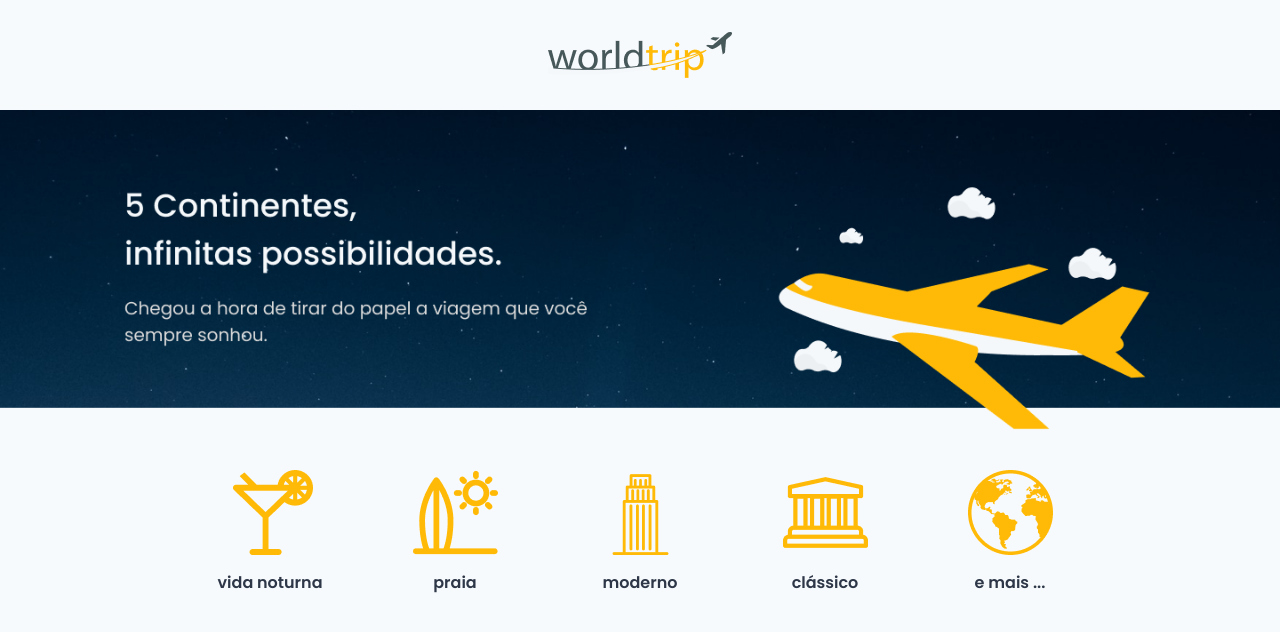
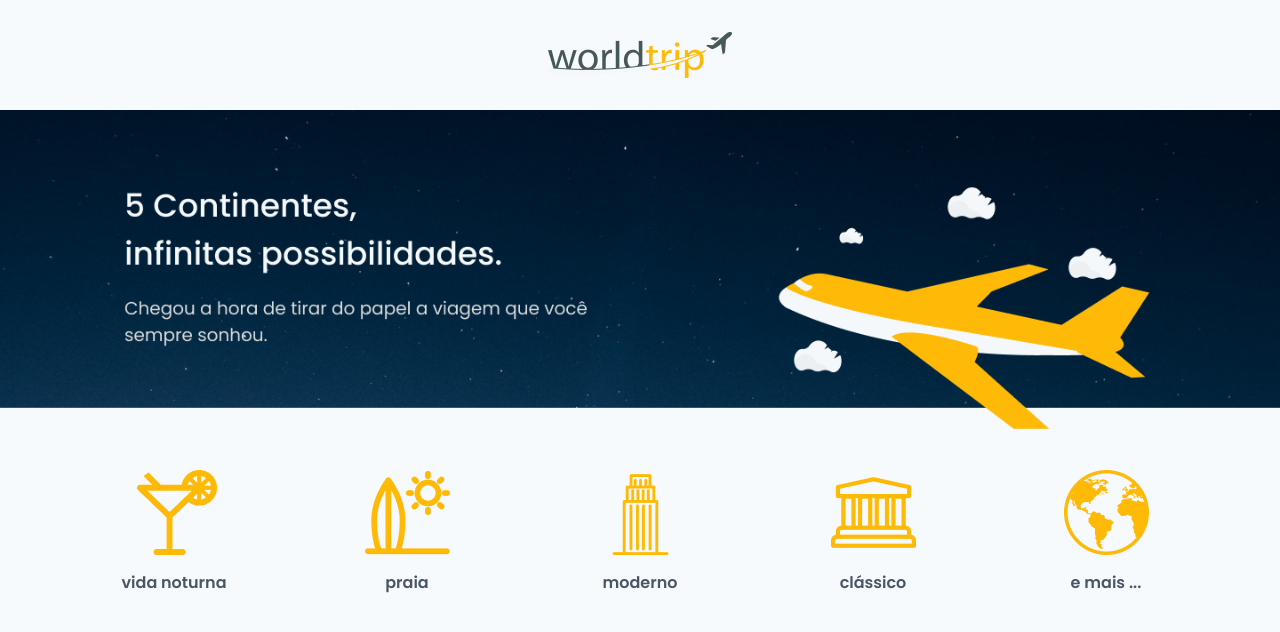
Before and after one commit to NakajimaDaniel/desafio07-ignite-chakraui, a Next.js app: page / in a window 1280 px wide. Shown: the top 632 px of the page. Built offline with nearby package versions, Linux system fonts and the light colour scheme.

Commit message:
grid space adj

```diff
--- a/src/components/TravelTypes/index.tsx
+++ b/src/components/TravelTypes/index.tsx
@@ -5,31 +5,31 @@ import React from "react";
 export function TravelTypes() {
   return (
     <Flex justifyContent="center" pl="8" pr="8">
-      <Grid templateColumns="repeat(5, 1fr)" gap="20">
+      <Grid templateColumns="repeat(5, 1fr)" gap="8rem">
 
         <Box align="center">
           <Image src="cocktail.png" />
-          <Text fontWeight="semibold" pt="4">vida noturna</Text>
+          <Text fontWeight="semibold" pt="4" color="gray.600">vida noturna</Text>
         </Box>
 
-        <Box align="center">
+        <Box align="center" w="100%">
           <Image src="surf.png" />
-          <Text fontWeight="semibold" pt="4">praia</Text>
+          <Text fontWeight="semibold" pt="4" color="gray.600">praia</Text>
         </Box>
 
-        <Box align="center">
+        <Box align="center" w="100%">
           <Image src="building.png" />
-          <Text fontWeight="semibold" pt="4">moderno</Text>
+          <Text fontWeight="semibold" pt="4" color="gray.600">moderno</Text>
         </Box>
 
-        <Box align="center">
+        <Box align="center" w="100%">
           <Image src="museum.png" />
-          <Text fontWeight="semibold" pt="4">clássico</Text>
+          <Text fontWeight="semibold" pt="4" color="gray.600">clássico</Text>
         </Box>
 
-        <Box align="center">
+        <Box align="center" w="100%">
           <Image src="earth.png" />
-          <Text fontWeight="semibold" pt="4">e mais ...</Text>
+          <Text fontWeight="semibold" pt="4" color="gray.600">e mais ...</Text>
         </Box>
 
 
```
